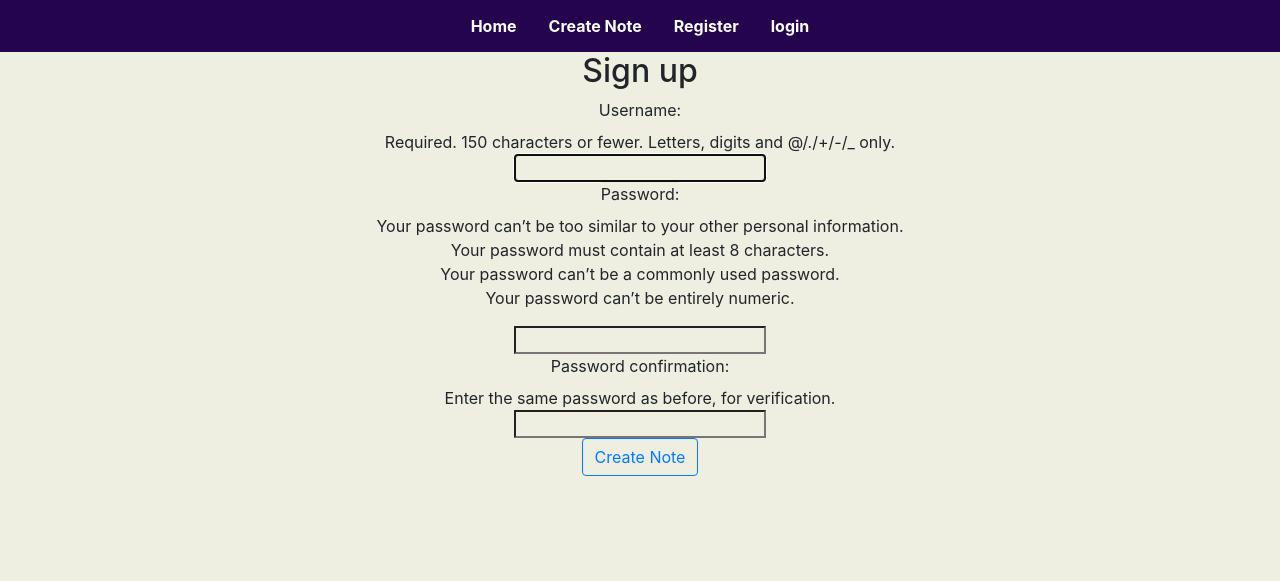
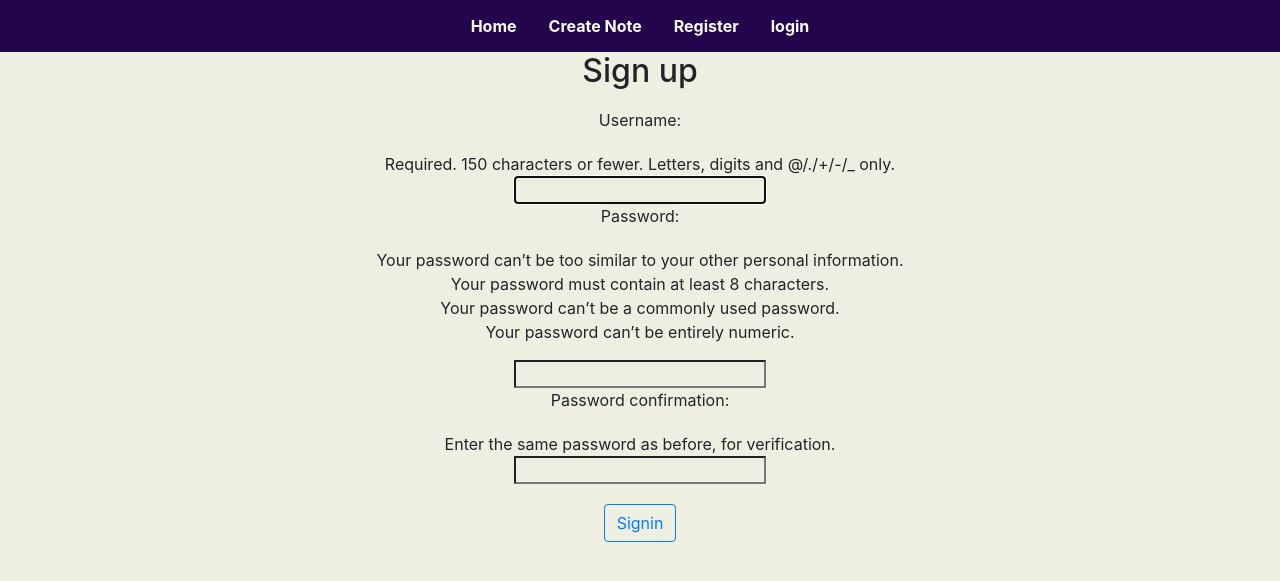
Before and after one commit to codescalersinternships/SecretNoteMVC-DohaElsawy, a Django app: page /accounts/signup/ in a window 1280 px wide. Shown: the top 581 px of the page. Run offline with Django 5.2, Linux system fonts and the light colour scheme; some libraries are stand-ins or nearby versions.

Commit message:
refactor: change signin button name

```diff
--- a/templates/registration/signup.html
+++ b/templates/registration/signup.html
@@ -1,4 +1,22 @@
 {% extends "../note/base.html" %}
+
+
+{% block style%}
+<style>
+  form {
+    justify-content: center;
+    text-align: center;
+    padding: 10px;
+  }
+
+  label {
+    margin-bottom: 20px;
+  }
+  button{
+    margin: 20px;
+  }
+</style>
+{%endblock%}
 
 {% block content %}
 <h2>Sign up</h2>
@@ -6,7 +24,7 @@
     {% csrf_token %}
     {{ form }}
     <a href="/">
-        <button class="btn btn-outline-primary">Create Note</button>
+        <button class="btn btn-outline-primary">Signin</button>
     </a>
 </form>
 {% endblock %}
```
